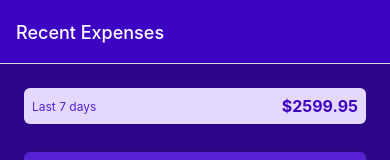
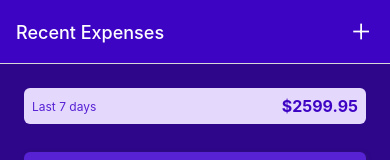
Before and after one commit to JoaoVitorLima242/expense_tracker, a React Native app: screen / in a window 390 px wide. Shown: the top 160 px of the page. Built offline with nearby package versions, Linux system fonts and the light colour scheme.

Commit message:
add some style

```diff
--- a/src/components/Expenses/Item/index.tsx
+++ b/src/components/Expenses/Item/index.tsx
@@ -8,7 +8,7 @@ type Props = {
     item: Expense
 }
 
-const ExpensesItem = ({index, item}: Props) => {
+const ExpensesItem = ({item}: Props) => {
     const {
         description,
         amount,
@@ -16,7 +16,7 @@ const ExpensesItem = ({index, item}: Props) => {
     } = item
 
     return (
-        <Pressable>
+        <Pressable style={({pressed}) => pressed && styles.pressed}>
             <View style={styles.container}>
                 <View>
                     <Text style={[styles.textBase, styles.description]}>{description}</Text>
@@ -65,5 +65,8 @@ const styles = StyleSheet.create({
     amount: {
         color: GlobalStyles.colors.primary500,
         fontWeight: 'bold'
+    },
+    pressed: {
+        opacity: 0.75
     }
 })
--- /dev/null
+++ b/src/components/ui/IconButton.tsx
@@ -0,0 +1,33 @@
+import { GestureResponderEvent, Pressable, StyleSheet, View } from "react-native"
+import { Ionicons } from '@expo/vector-icons'
+
+type Props = {
+    icon: keyof typeof Ionicons.glyphMap;
+    size: number
+    color: string | undefined;
+    onPress: (event: GestureResponderEvent) => void
+}
+
+const IconButton = ({icon, size, color, onPress}: Props) => {
+    return (
+        <Pressable onPress={onPress} style={({pressed}) => pressed && styles.pressed}>
+            <View style={styles.container}>
+                <Ionicons name={icon} size={size} color={color}/>
+            </View>
+        </Pressable>
+    )
+}
+
+export default IconButton
+
+const styles = StyleSheet.create({
+    container: {
+        borderRadius: 214,
+        padding: 6,
+        marginHorizontal: 8,
+        marginVertical: 2
+    },
+    pressed: {
+        opacity: 0.75
+    }
+})
--- a/src/navigations/ExpensesOverview.tsx
+++ b/src/navigations/ExpensesOverview.tsx
@@ -5,6 +5,7 @@ import { Ionicons } from '@expo/vector-icons'
 // Screen
 import AllExpenses from "../screens/AllExpenses"
 import RecentExpenses from "../screens/RecentExpenses"
+import IconButton from "../components/ui/IconButton"
 
 const { Navigator, Screen } = createBottomTabNavigator()
 
@@ -12,6 +13,8 @@ const ExpensesOverview = () => {
     const {
         colors
     } = GlobalStyles
+
+    const expensePressHandler = () => {}
 
     return (
         <Navigator
@@ -23,7 +26,8 @@ const ExpensesOverview = () => {
                 tabBarStyle: {
                     backgroundColor: colors.primary500,
                 },
-                tabBarActiveTintColor: colors.accent500
+                tabBarActiveTintColor: colors.accent500,
+                headerRight: ({tintColor}) => <IconButton color={tintColor} size={28} icon="add" onPress={expensePressHandler}/>
             }}
         >
             <Screen
```
